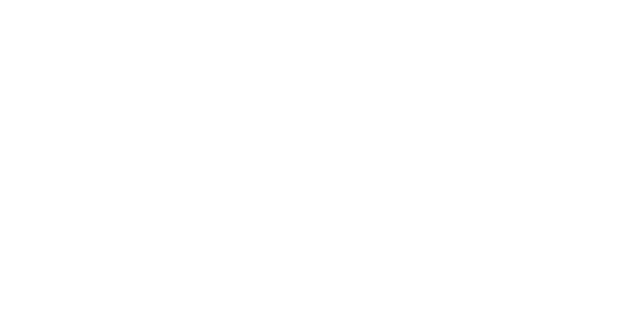
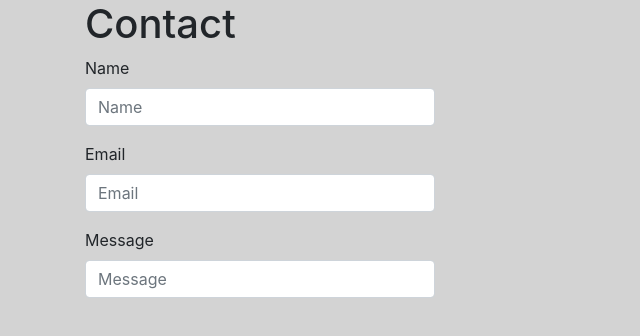
Before and after one commit to averyjbrown2/Responsiveness-Portfolio, a plain HTML site: page contact.html in a window 1280 px wide. Shown: the whole page, without its empty margins (0-640 px from the left). Drawn offline with nearby package versions, Linux system fonts and the light colour scheme; files whose address does not match are found by name.

Commit message:
created contact form

```diff
--- a/Assets/style.css
+++ b/Assets/style.css
@@ -17,7 +17,9 @@ main {
 #image {
     float: left;
 }
+.container {
 
+}
 
 p {
     padding: 20px 0;
--- a/contact.html
+++ b/contact.html
@@ -4,9 +4,43 @@
     <meta charset="UTF-8">
     <meta name="viewport" content="width=device-width, initial-scale=1.0">
     <title>Document</title>
-
+    <link rel="stylesheet" href="https://cdn.jsdelivr.net/npm/bootstrap@4.5.3/dist/css/bootstrap.min.css"
+    integrity="sha384-TX8t27EcRE3e/ihU7zmQxVncDAy5uIKz4rEkgIXeMed4M0jlfIDPvg6uqKI2xXr2" crossorigin="anonymous">
+<script src="https://code.jquery.com/jquery-3.5.1.slim.min.js"
+    integrity="sha384-DfXdz2htPH0lsSSs5nCTpuj/zy4C+OGpamoFVy38MVBnE+IbbVYUew+OrCXaRkfj"
+    crossorigin="anonymous"></script>
+<script src="https://cdn.jsdelivr.net/npm/bootstrap@4.5.3/dist/js/bootstrap.bundle.min.js"
+    integrity="sha384-ho+j7jyWK8fNQe+A12Hb8AhRq26LrZ/JpcUGGOn+Y7RsweNrtN/tE3MoK7ZeZDyx"
+    crossorigin="anonymous"></script>
+<div style="background-image: url('/Users/ABrown/Bootcamp/Homework/H2/Responsiveness-Portfolio/Assets/background.png');"></div>
+       <link rel="stylesheet" href="assets/style.css">
 </head>
 <body>
 
+
+    <div class="container">
+        <div class="row">
+            <div class="col-md-8"><h1 height=300>Contact</h1>
+            </div>
+        </div>
+         <div class="row">
+            <div class="col-md-4">
+                <form>
+                    <div class="form-group">
+                      <label for="exampleFormControlInput1">Name</label>
+                      <input type="email" class="form-control" id="exampleFormControlInput1" placeholder="Name">
+                    </div>
+                    <div class="form-group">
+                        <label for="exampleFormControlInput2">Email</label>
+                        <input type="email" class="form-control" id="exampleFormControlInput2" placeholder="Email">
+                      </div>
+                      <div class="form-group">
+                        <label for="exampleFormControlInput3">Message</label>
+                        <input type="email" class="form-control" id="exampleFormControlInput3" placeholder="Message">
+                      </div>
+
+            </div>
+        </div>
+    </div>
 </body>
 </html>
```
